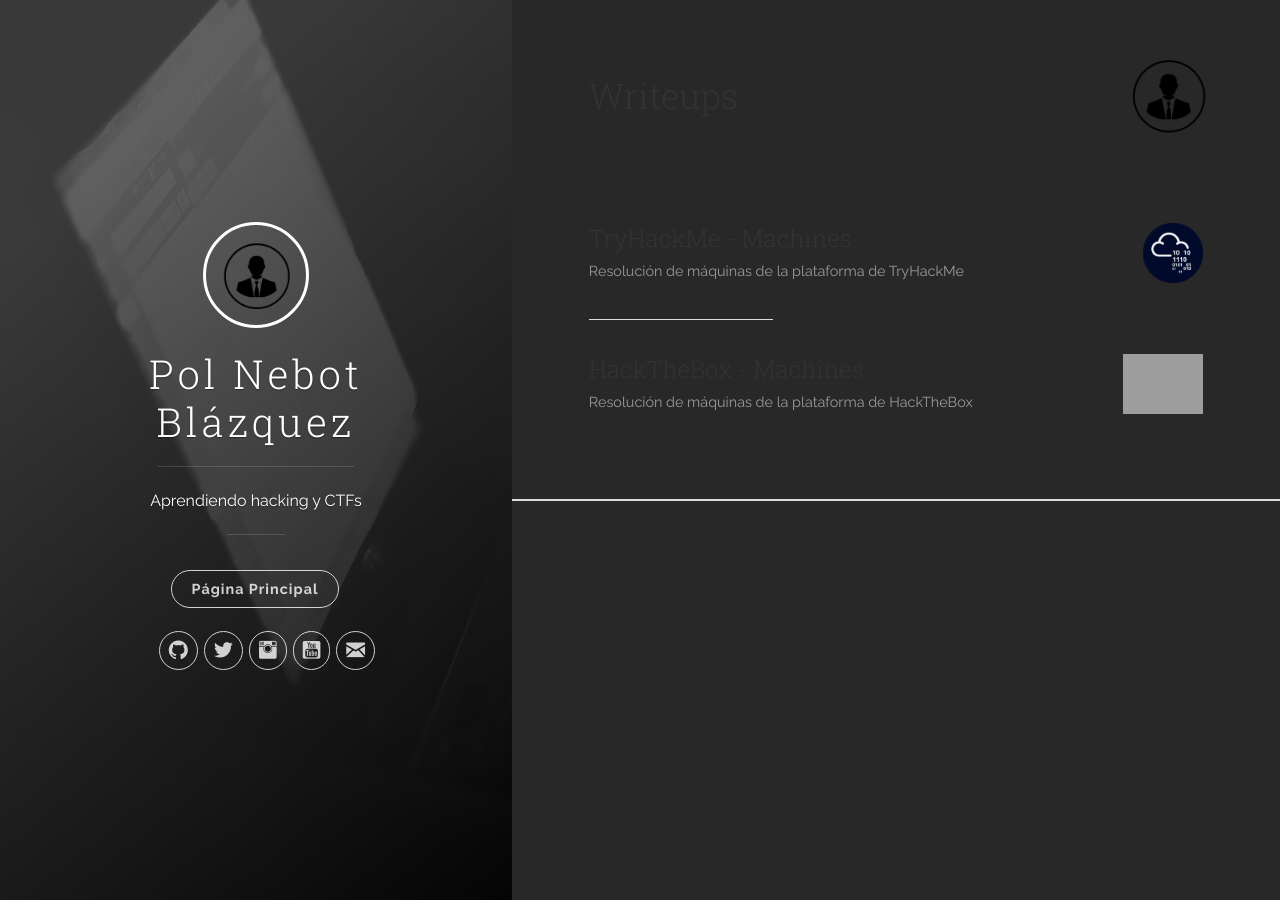
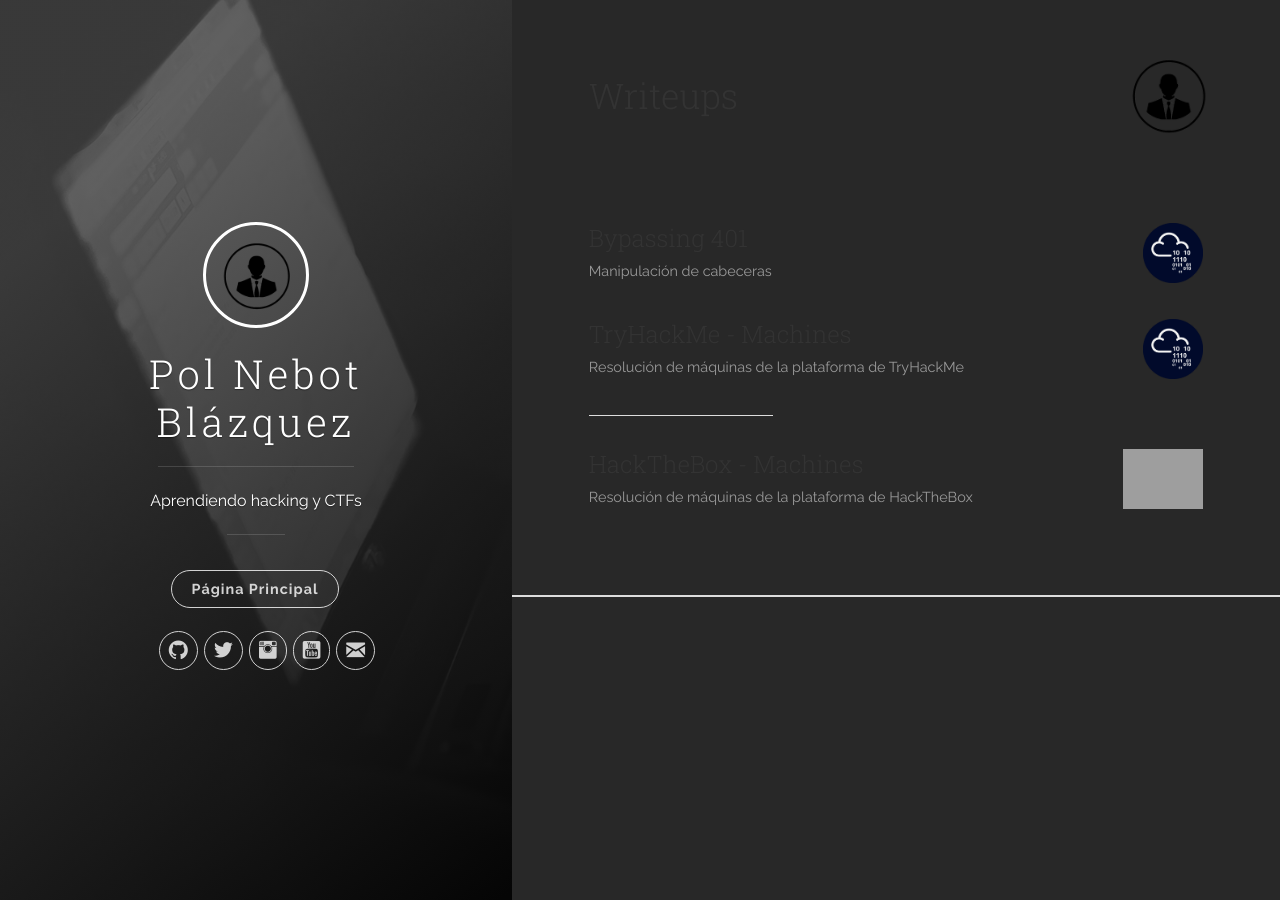
Before and after one commit to nebotp/nebotp.github.io, a Jekyll site: the page writeups/index.html, which Jekyll copies as it is, in a window 1280 px wide. Built offline with Jekyll 4.4.1, drawn with Linux system fonts in a browser that asks for light colours; grey boxes are pictures that could not be loaded.

Commit message:
401
bypassing

```diff
--- a/writeups/index.html
+++ b/writeups/index.html
@@ -125,6 +125,15 @@
               <h2 class="post-title">Writeups</h2>
               <br></br><br></br><br></br>
 
+
+              <li class="slide-top">
+              <picture><img src="../images/thm.png" style="float: right; margin-right:0px; margin-left:60px; height:60px;" class="include_image zoomable"/>
+              <h2 class="post-list__post-title post-title"><a href="/Bypassing códigos 403 Forbidden.md" title="Bypassing 401">Bypassing 401</a></h2>
+              <p class="excerpt">Manipulación de cabeceras</p>
+              </li>
+
+
+
               <li class="slide-top">
               <picture><img src="../images/thm.png" style="float: right; margin-right:0px; margin-left:60px; height:60px;" class="include_image zoomable"/>
               <h2 class="post-list__post-title post-title"><a href="/thm" title="TryHackMe - Machines">TryHackMe - Machines</a></h2>
```
Also changed, not shown: Bypassing códigos 403 Forbidden.html (renamed from writeups/Bypassing códigos 403 Forbidden.md).
